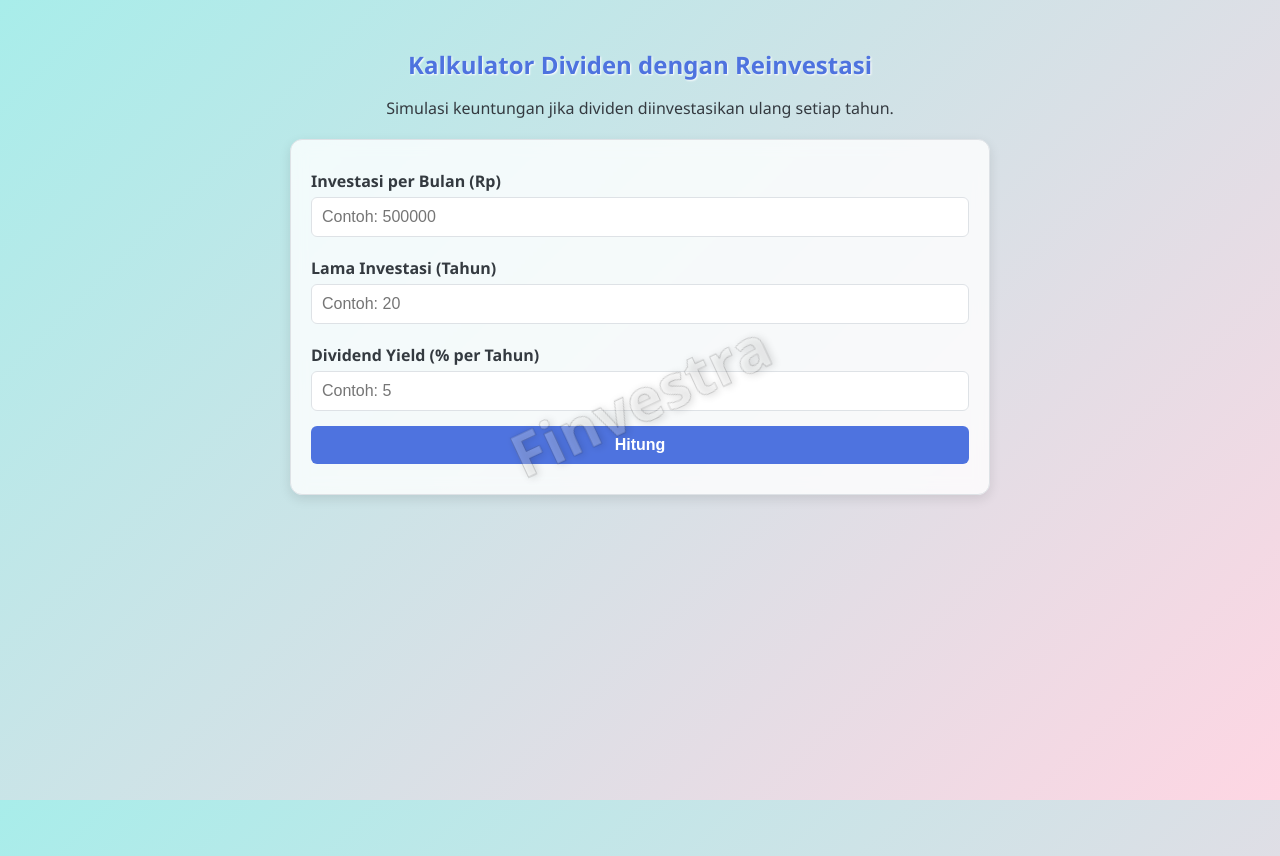
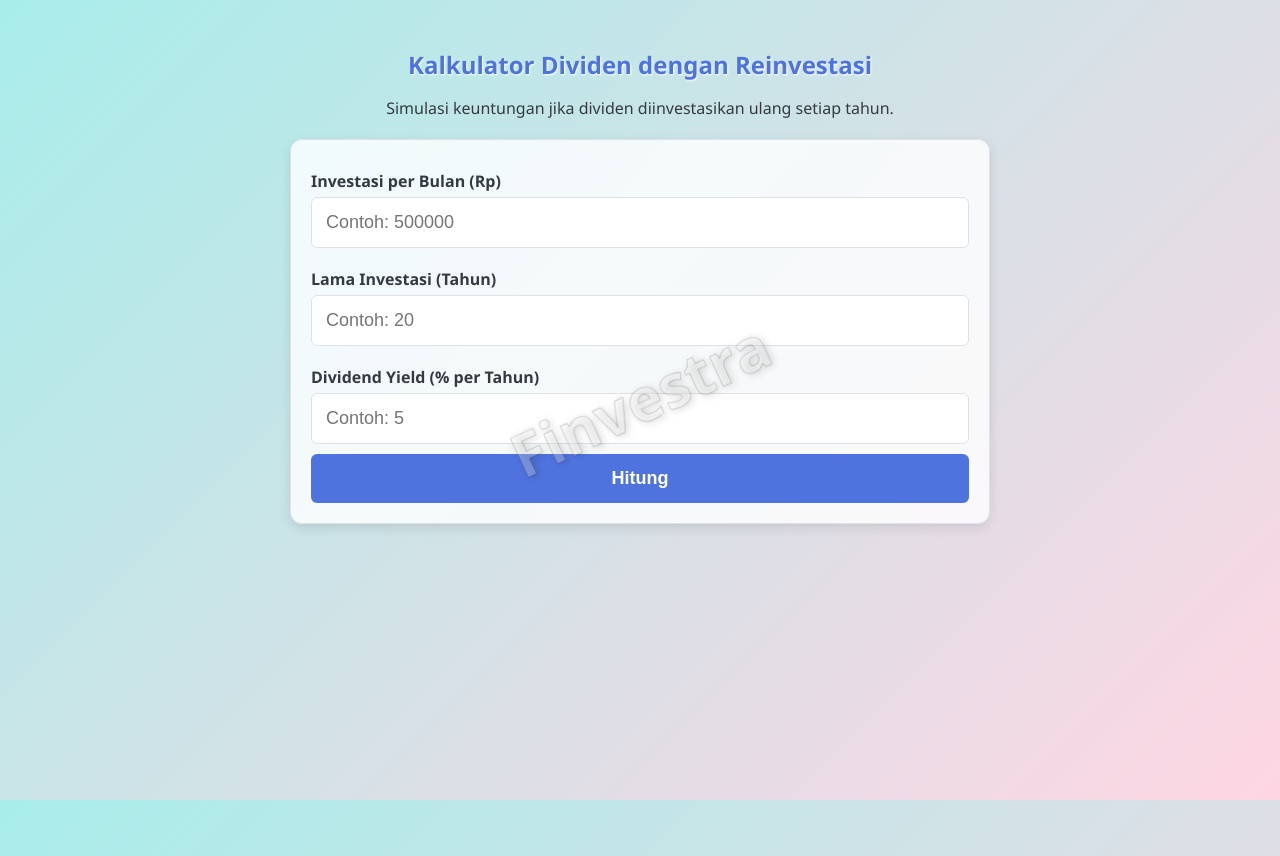
Before and after one commit to FINVESTRA/KalkulatorInvestasi, a plain HTML site: page index.html in a window 1280 px wide. Drawn offline with Linux system fonts and the light colour scheme.

Commit message:
Update index.html

```diff
--- a/index.html
+++ b/index.html
@@ -2,6 +2,7 @@
 <html lang="id">
 <head>
   <meta charset="UTF-8">
+  <meta name="viewport" content="width=device-width, initial-scale=1.0, maximum-scale=1.0, user-scalable=no">
   <title>Kalkulator Dividen dengan Reinvestasi</title>
   <style>
     :root {
@@ -55,23 +56,28 @@
       font-weight: bold;
     }
 
-    input, select, button {
+    input, select {
       width: 100%;
-      padding: 10px;
+      padding: 14px;
       margin-top: 5px;
       margin-bottom: 10px;
       border: 1px solid var(--border);
       border-radius: 6px;
-      font-size: 16px;
+      font-size: 18px;
       box-sizing: border-box;
     }
 
     button {
+      width: 100%;
+      padding: 14px;
       background-color: var(--primary);
       color: white;
       border: none;
       cursor: pointer;
       font-weight: bold;
+      border-radius: 6px;
+      font-size: 18px;
+      box-sizing: border-box;
     }
 
     .hasil {
@@ -82,6 +88,7 @@
       box-shadow: 0 4px 12px rgba(0,0,0,0.1);
       backdrop-filter: blur(8px);
       display: none;
+      margin-top: 20px;
     }
 
     .watermark {
@@ -106,7 +113,7 @@
       }
 
       input, select, button {
-        font-size: 14px;
+        font-size: 16px;
       }
 
       h2 {
@@ -133,7 +140,7 @@
       <button onclick="hitungDividenReinvest()">Hitung</button>
     </div>
 
-    <div class="card hasil" id="hasil"></div>
+    <div class="hasil" id="hasil"></div>
   </div>
 
   <div class="watermark">Finvestra</div>
```
